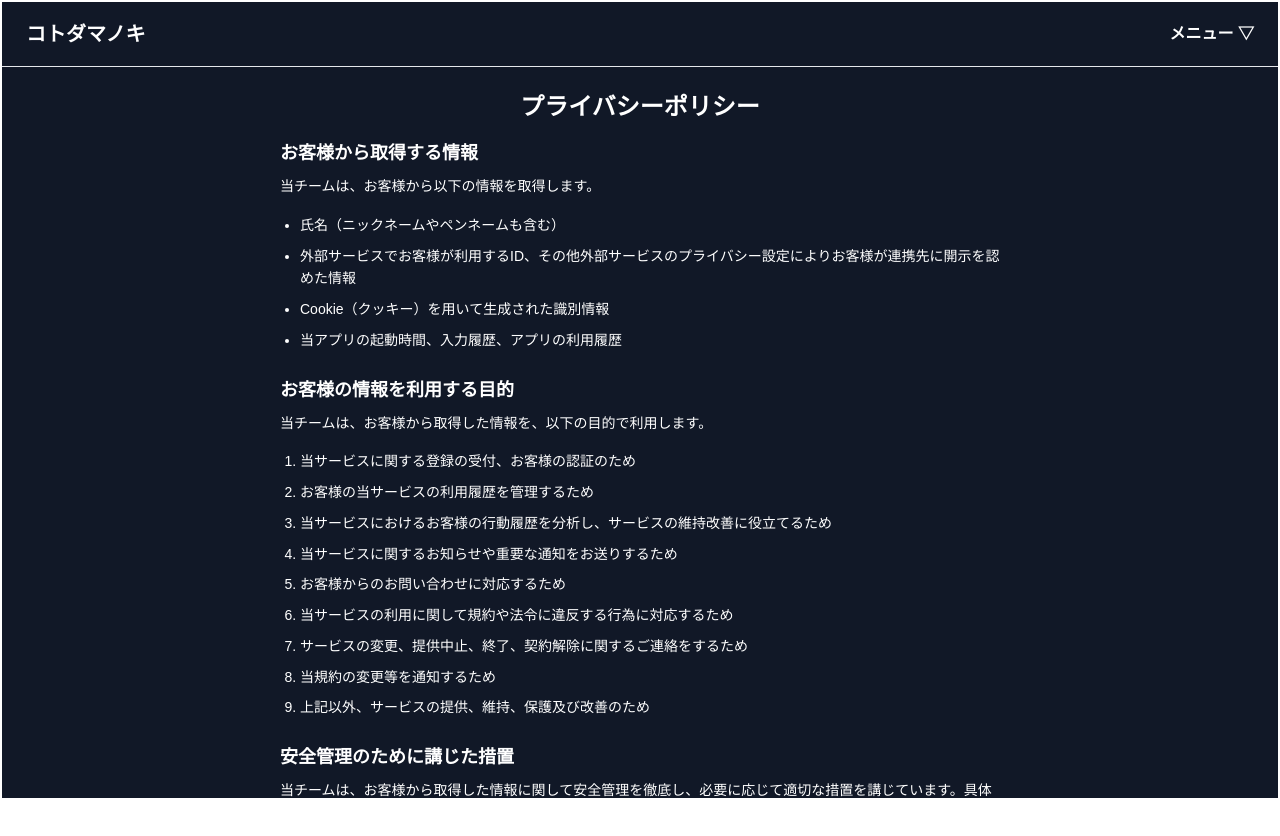
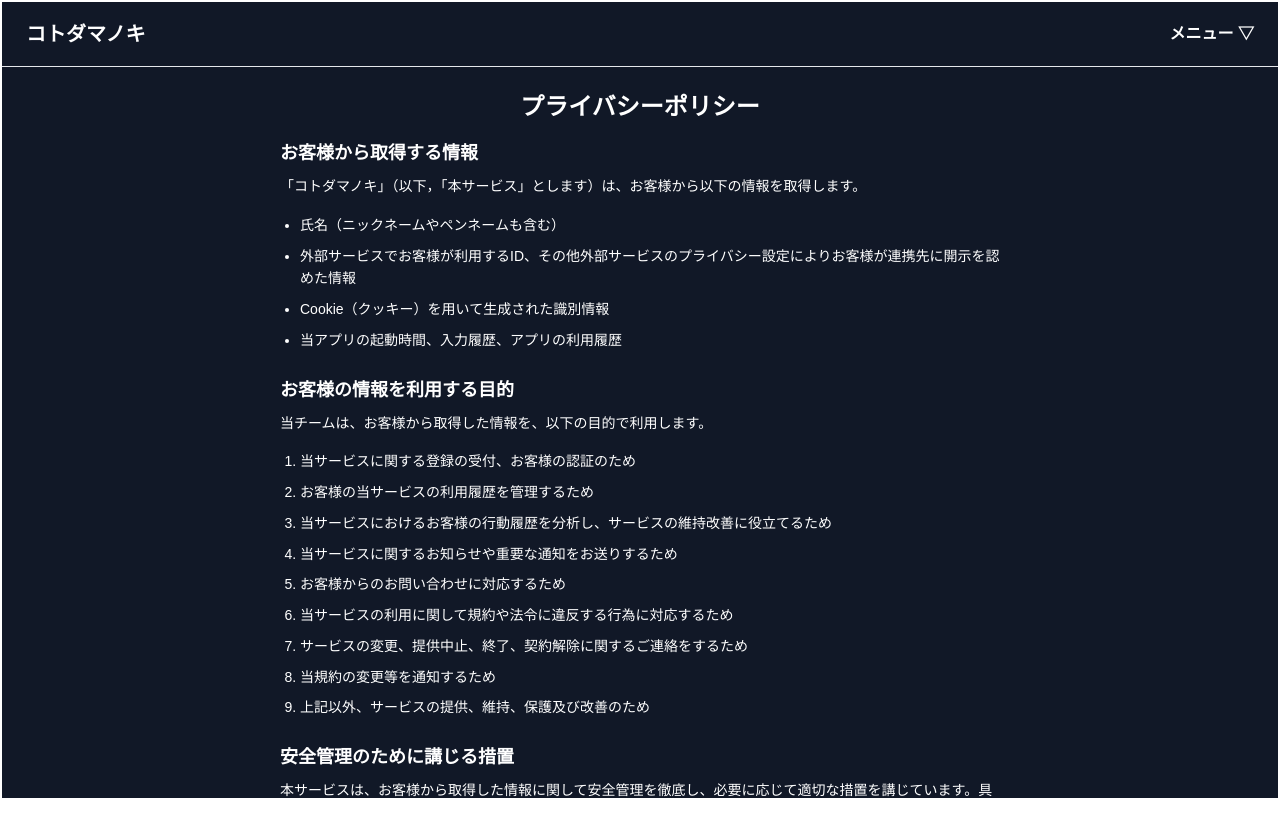
Before and after one commit to g-sawada/kotodama-tree, a Next.js app in the folder front/: page /information/privacy-policy in a window 1280 px wide. Shown: the top 836 px of the page. After the commit the page ends 800 px from the top, so only its background shows below. Built offline with nearby package versions, Linux system fonts and the light colour scheme; no server answers; a web font is replaced by a local one.

Commit message:
[update] 利用規約・プライバシーポリシーの文言を一部修正

```diff
--- a/front/app/information/kiyaku/page.tsx
+++ b/front/app/information/kiyaku/page.tsx
@@ -1,10 +1,10 @@
 export default function KiyakuPage() {
   return (
-    <main className="p-6 max-w-3xl mx-auto text-sm leading-relaxed">
+    <main className="p-6 max-w-3xl mx-auto text-sm leading-relaxed overflow-y-auto">
       <h1 className="text-2xl font-bold mb-4 text-center">利用規約</h1>
 
       <p className="mb-6">
-        この利用規約（以下、「本規約」といいます。）は、澤田昂大（以下、「開発者」といいます。）がチーム開発内の個人開発プロジェクトとして提供する、「コトダマノキ」（以下、「本サービス」といいます。）の利用条件を定めるものです。ユーザー（以下、「ユーザー」といいます。）の皆さまには、本規約に同意の上、本サービスをご利用いただきます。
+        この利用規約（以下、「本規約」といいます。）は、澤田昂大（以下、「開発者」といいます）を代表とする「コトダマノキプロジェクトチーム」が提供する、「コトダマノキ」（以下、「本サービス」といいます。）の利用条件を定めるものです。ユーザー（以下、「ユーザー」といいます。）の皆さまには、本規約に同意の上、本サービスをご利用いただきます。
       </p>
 
       <section className="mb-6">
@@ -125,10 +125,10 @@ export default function KiyakuPage() {
             ユーザーは、自ら著作権その他の知的財産権を有するか、または正当な権利者から許諾を得た文章、画像、映像、その他コンテンツのみを、本サービス上に投稿またはアップロードするものとします。
           </li>
           <li>
-            ユーザーが本サービスに投稿またはアップロードしたコンテンツ（文章、画像、映像など）の著作権は、当該ユーザーまたは元の権利者に帰属します。ただし、開発者は、本サービスの機能改善、品質向上、バグ修正、またはサービスの紹介・運営等の目的において、必要な範囲でこれらコンテンツを使用することができるものとし、ユーザーはこれに対して著作者人格権を行使しないものとします。
+            ユーザーが本サービスに投稿またはアップロードしたコンテンツ（文章、画像、映像など）の著作権は、開発者に帰属するものとします。開発者は、本サービスの機能改善、品質向上、バグ修正、またはサービスの紹介・運営等の目的において、必要な範囲でこれらコンテンツを使用することができるものとし、ユーザーはこれに対して著作者人格権を行使しないものとします。
           </li>
           <li>
-            前項に定める場合を除き、本サービスおよび本サービス上の全ての情報・機能に関する著作権およびその他の知的財産権は、開発者または正当な権利を有する第三者に帰属し、ユーザーは開発者の許可なく、これらの全部または一部を複製、転用、翻案、公開、送信、配布、販売などしてはならないものとします。
+            本サービスおよび本サービス上の全ての情報・機能に関する著作権およびその他の知的財産権は、開発者または正当な権利を有する第三者に帰属し、ユーザーは開発者の許可なく、これらの全部または一部を複製、転用、翻案、公開、送信、配布、販売などしてはならないものとします。
           </li>
         </ol>
       </section>
--- a/front/app/information/privacy-policy/page.tsx
+++ b/front/app/information/privacy-policy/page.tsx
@@ -1,12 +1,12 @@
 export default function policyPage() {
   return (
-      <main className="p-6 max-w-3xl mx-auto text-sm leading-relaxed">
+      <main className="p-6 max-w-3xl mx-auto text-sm leading-relaxed overflow-y-auto">
         <h1 className="text-2xl font-bold mb-4 text-center">プライバシーポリシー</h1>
 
         <section className="mb-6">
           <h2 className="text-lg font-semibold mb-2">お客様から取得する情報</h2>
           <p className="mb-4">
-            当チームは、お客様から以下の情報を取得します。
+            「コトダマノキ」（以下，「本サービス」とします）は、お客様から以下の情報を取得します。
           </p>
           <ul className="list-disc pl-5 space-y-2">
             <li>氏名（ニックネームやペンネームも含む）</li>
@@ -35,9 +35,12 @@ export default function policyPage() {
         </section>
 
         <section className="mb-6">
-          <h2 className="text-lg font-semibold mb-2">安全管理のために講じた措置</h2>
+          <h2 className="text-lg font-semibold mb-2">安全管理のために講じる措置</h2>
           <p className="mb-4">
-            当チームは、お客様から取得した情報に関して安全管理を徹底し、必要に応じて適切な措置を講じています。具体的な措置についてのお問い合わせは、以下の連絡先にご連絡いただければ、法令に従って個別にご回答いたします。
+            本サービスは、お客様から取得した情報に関して安全管理を徹底し、必要に応じて適切な措置を講じています。具体的な措置についてのお問い合わせは、「お問い合わせ」ページより本サービスの定める方法でご連絡下さい。
+          </p>
+          <p className="mb-4">
+            他のユーザーからの誹謗中傷や、嫌がらせを目的とする行為の被害を受けた場合、またはその恐れがある場合には、当サービスの「お問い合わせ」ページよりご連絡ください。必要に応じて、当サービスの運営チームが適切な措置を講じます。
           </p>
         </section>
 
@@ -47,10 +50,7 @@ export default function policyPage() {
             当チームは、お客様から取得した情報のうち、個人データ（個人情報保護法第16条第3項）に該当するものについて、あらかじめお客様の同意を得ずに、第三者（日本国外にある者を含みます）に提供することはありません。ただし、次の場合は除きます。
           </p>
           <ul className="list-decimal pl-5 space-y-2">
-            <li>個人データの取扱いを外部に委託する場合</li>
-            <li>当チームや当サービスが買収された場合</li>
-            <li>事業パートナーと共同利用する場合（具体的な共同利用がある場合は、その内容を別途公表します）</li>
-            <li>その他、法律によって合法的に第三者提供が許されている場合</li>
+            <li>法律によって合法的に第三者提供が許されている場合</li>
           </ul>
         </section>
 
@@ -64,20 +64,14 @@ export default function policyPage() {
         <section className="mb-6">
           <h2 className="text-lg font-semibold mb-2">お問い合わせ</h2>
           <p className="mb-4">
-            お客様の情報の開示、訂正、利用停止、削除をご希望の場合は、以下のメールアドレスにご連絡ください。
-          </p>
-          <ul className="list-none pl-5">
-            <li>メールアドレス: 〇〇〇〇〇〇〇〇</li>
-          </ul>
-          <p className="mb-4">
-            この場合、運転免許証など、当チームが指定する方法により、ご本人からの請求であることを確認させていただきます。情報の開示請求に関しては、開示の有無に関わらず、1件あたり1,000円の事務手数料を申し受けます。
+            お客様の情報の開示、訂正、利用停止、削除をご希望の場合は、「お問い合わせ」ページより本サービスの定める方法でご連絡ください。なお、返信には数日かかる場合がありますので、あらかじめご了承ください。
           </p>
         </section>
 
         <section className="mb-6">
           <h2 className="text-lg font-semibold mb-2">開発者情報</h2>
           <ul className="list-none pl-5">
-            <li>開発者の氏名: 澤田昂大</li>
+            <li>開発代表者の氏名: 澤田昂大</li>
           </ul>
         </section>
 
```
